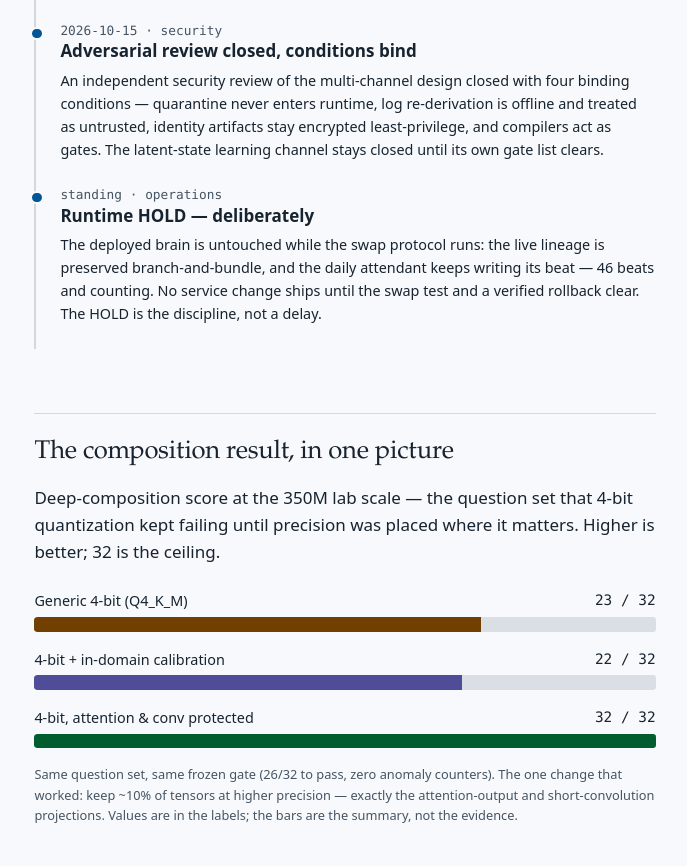
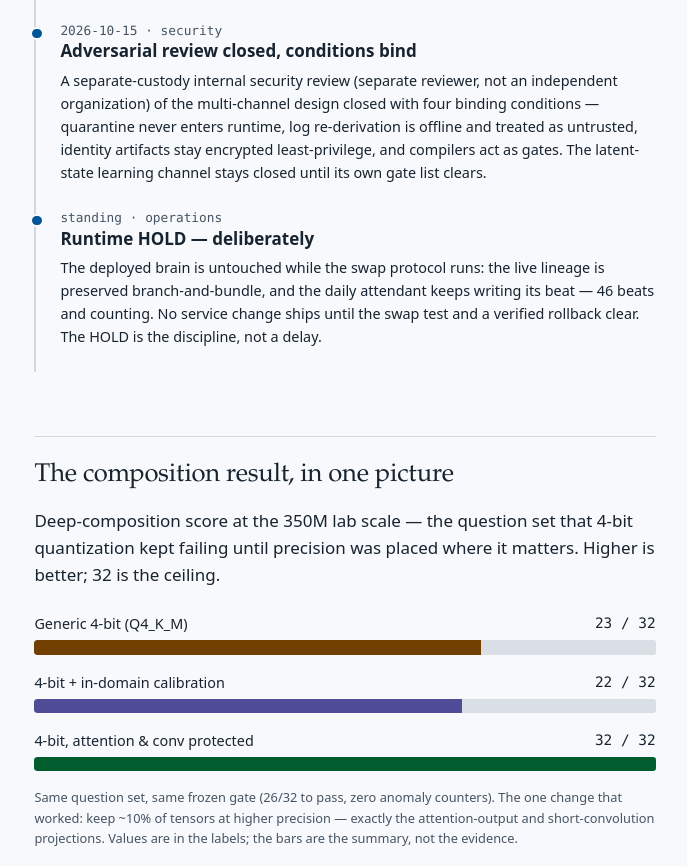
Before and after one commit to KyaniteLabs/persistent-1, a plain HTML site: page index.html in a window 1280 px wide. Shown: the part 3279-4145 px from the top of the page, without its empty margins (295-982 px from the left). Drawn offline with Linux system fonts and the light colour scheme.

Commit message:
Correct review wording: separate-custody internal review, not independent (matches custody-chain report)

```diff
--- a/index.html
+++ b/index.html
@@ -326,7 +326,7 @@ footer.site p:last-child { margin: 0; }
     <li>
       <span class="date">2026-10-15 · security</span>
       <h3>Adversarial review closed, conditions bind</h3>
-      <p>An independent security review of the multi-channel design closed with four binding conditions — quarantine never enters runtime, log re-derivation is offline and treated as untrusted, identity artifacts stay encrypted least-privilege, and compilers act as gates. The latent-state learning channel stays closed until its own gate list clears.</p>
+      <p>A separate-custody internal security review (separate reviewer, not an independent organization) of the multi-channel design closed with four binding conditions — quarantine never enters runtime, log re-derivation is offline and treated as untrusted, identity artifacts stay encrypted least-privilege, and compilers act as gates. The latent-state learning channel stays closed until its own gate list clears.</p>
     </li>
     <li>
       <span class="date">standing · operations</span>
```
